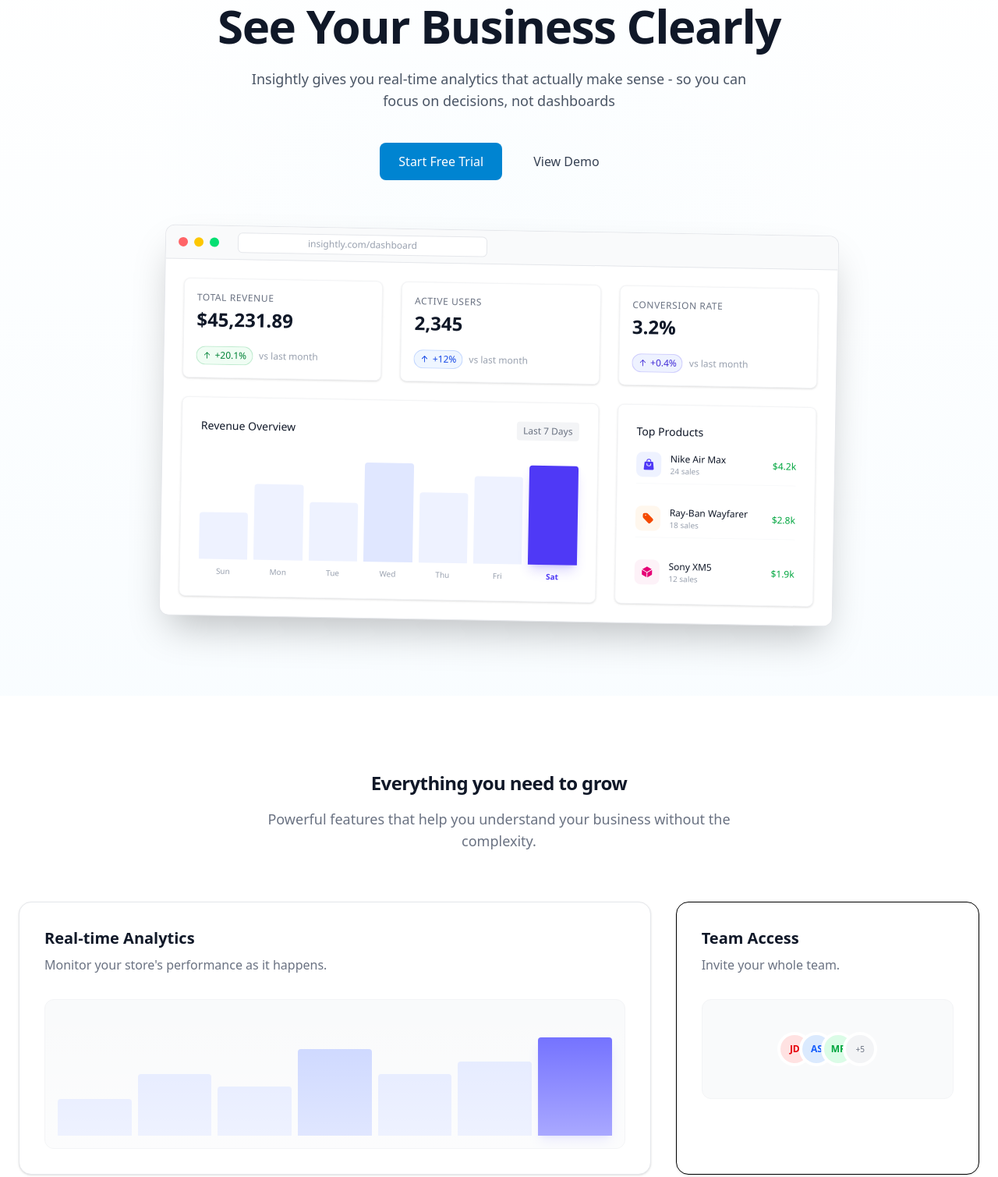
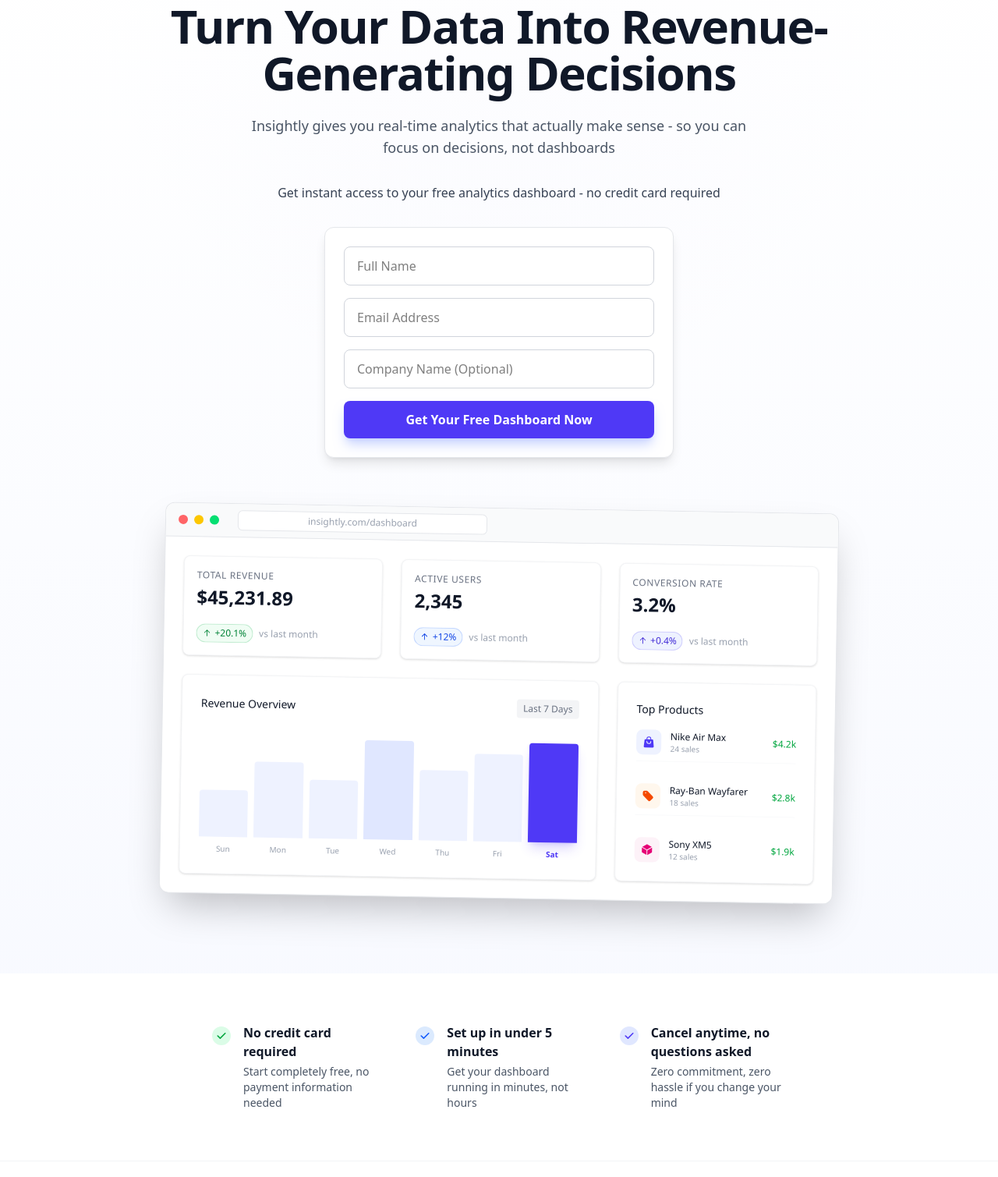
Before and after one commit to Dev-Gus/insightly-landing, a website built with Vite: page index.html in a window 1280 px wide. Shown: the part 166-1675 px from the top of the page at 78% size. Built offline with nearby package versions, Linux system fonts and the light colour scheme.

Commit message:
feat: add lead capture form and objection handling section

```diff
--- a/index.html
+++ b/index.html
@@ -12,7 +12,7 @@
       <nav
         class="max-w-7xl mx-auto px-4 py-4 flex items-center justify-between"
       >
-        <a href="/" class="text-xl font-semibold text-sky-600">Insightly</a>
+        <a href="/" class="text-xl font-semibold text-indigo-600">Insightly</a>
 
         <ul class="hidden md:flex gap-8 text-gray-600 font-medium">
           <li>
@@ -35,8 +35,8 @@
         <div class="flex items-center gap-4">
           <a
             href="#"
-            class="hidden md:inline-block bg-sky-600 text-white px-4 py-2 rounded-lg font-medium hover:bg-sky-700 transition-colors"
-            >Start Free Trial</a
+            class="hidden md:inline-block bg-indigo-600 text-white px-4 py-2 rounded-lg font-medium hover:bg-indigo-700 transition-colors"
+            >Get Free Dashboard</a
           >
 
           <button
@@ -54,7 +54,7 @@
 
       <div
         id="mobile-menu"
-        class="mobile-menu w-full bg-white border-b border-gray-200 px-4 md:hidden max-h-0 overflow-hidden transition-all duration-700 ease-in-out"
+        class="mobile-menu w-full bg-white border-b border-gray-200 px-4 md:hidden max-h-0 overflow-hidden transition-all duration-600 ease-in-out"
       >
         <ul
           class="flex flex-col gap-4 py-4 transition-all duration-500 ease-in-out"
@@ -82,9 +82,9 @@
           </li>
           <li>
             <a
-              class="block bg-sky-600 text-white px-4 py-2 rounded-lg font-medium text-center hover:bg-sky-700 transition-colors"
+              class="block bg-indigo-600 text-white px-4 py-2 rounded-lg font-medium text-center hover:bg-indigo-700 transition-colors"
               href="#"
-              >Start Free Trial</a
+              >Get Free Dashboard</a
             >
           </li>
         </ul>
@@ -92,16 +92,16 @@
     </header>
 
     <main>
-      <section class="hero py-24 bg-gradient-to-b from-white to-sky-50/40">
+      <section class="hero py-24 bg-gradient-to-b from-white to-indigo-50/40">
         <div
-          class="absolute inset-0 -z-10 bg-[radial-gradient(ellipse_at_top,rgba(56,189,248,0.15),transparent_60%)]"
+          class="absolute inset-0 -z-10 bg-[radial-gradient(ellipse_at_top,rgba(79,70,229,0.15),transparent_60%)]"
         ></div>
         <div class="max-w-4xl mx-auto px-4 text-center">
           <!-- Headline -->
           <h1
             class="text-4xl md:text-6xl font-semibold tracking-tight text-gray-900"
           >
-            See Your Business Clearly
+            Turn Your Data Into Revenue-Generating Decisions
           </h1>
 
           <!-- Supporting Text -->
@@ -110,21 +110,56 @@
             so you can focus on decisions, not dashboards
           </p>
 
-          <!-- CTA group -->
-          <div
-            class="mt-10 flex flex-col sm:flex-row items-center justify-center gap-4"
+          <!-- Lead Magnet Description -->
+          <p class="mt-8 text-base text-gray-700 font-medium">
+            Get instant access to your free analytics dashboard - no credit card required
+          </p>
+
+          <!-- Lead Capture Form -->
+          <form
+            class="mt-8 max-w-md mx-auto bg-white rounded-xl border border-gray-200 shadow-lg p-6"
           >
-            <a
-              href="#"
-              class="bg-sky-600 text-white px-6 py-3 rounded-lg font-medium hover:bg-sky-700 transition-colors"
-              >Start Free Trial</a
-            >
-            <a
-              href="#"
-              class="px-6 py-3 rounded-lg font-medium text-gray-700 hover:text-gray-900 transition-colors"
-              >View Demo</a
-            >
-          </div>
+            <div class="space-y-4">
+              <div>
+                <label for="name" class="sr-only">Full Name</label>
+                <input
+                  type="text"
+                  id="name"
+                  name="name"
+                  placeholder="Full Name"
+                  required
+                  class="w-full px-4 py-3 border border-gray-300 rounded-lg focus:ring-2 focus:ring-indigo-500 focus:border-indigo-500 outline-none transition-colors"
+                />
+              </div>
+              <div>
+                <label for="email" class="sr-only">Email Address</label>
+                <input
+                  type="email"
+                  id="email"
+                  name="email"
+                  placeholder="Email Address"
+                  required
+                  class="w-full px-4 py-3 border border-gray-300 rounded-lg focus:ring-2 focus:ring-indigo-500 focus:border-indigo-500 outline-none transition-colors"
+                />
+              </div>
+              <div>
+                <label for="company" class="sr-only">Company Name (Optional)</label>
+                <input
+                  type="text"
+                  id="company"
+                  name="company"
+                  placeholder="Company Name (Optional)"
+                  class="w-full px-4 py-3 border border-gray-300 rounded-lg focus:ring-2 focus:ring-indigo-500 focus:border-indigo-500 outline-none transition-colors"
+                />
+              </div>
+              <button
+                type="submit"
+                class="w-full bg-indigo-600 text-white px-6 py-3 rounded-lg font-semibold hover:bg-indigo-700 transition-colors shadow-lg shadow-indigo-200"
+              >
+                Get Your Free Dashboard Now
+              </button>
+            </div>
+          </form>
 
           <div
             class="mt-16 bg-white border border-gray-200 rounded-xl shadow-2xl overflow-hidden transform rotate-1 hover:rotate-0 transition-transform duration-500"
@@ -464,6 +499,91 @@
         </div>
       </section>
 
+      <!-- Objection Handling Section -->
+      <section class="py-16 bg-white border-b border-gray-100">
+        <div class="max-w-3xl mx-auto px-4">
+          <div class="flex flex-col md:flex-row items-center justify-center gap-8 md:gap-12">
+            <!-- Bullet 1: Most Common Objection -->
+            <div class="flex items-start gap-4 flex-1">
+              <div class="flex-shrink-0 w-6 h-6 rounded-full bg-green-100 flex items-center justify-center mt-1">
+                <svg
+                  xmlns="http://www.w3.org/2000/svg"
+                  viewBox="0 0 20 20"
+                  fill="currentColor"
+                  class="w-4 h-4 text-green-600"
+                >
+                  <path
+                    fill-rule="evenodd"
+                    d="M16.707 5.293a1 1 0 010 1.414l-8 8a1 1 0 01-1.414 0l-4-4a1 1 0 011.414-1.414L8 12.586l7.293-7.293a1 1 0 011.414 0z"
+                    clip-rule="evenodd"
+                  />
+                </svg>
+              </div>
+              <div>
+                <p class="text-base font-semibold text-gray-900">
+                  No credit card required
+                </p>
+                <p class="text-sm text-gray-600 mt-1">
+                  Start completely free, no payment information needed
+                </p>
+              </div>
+            </div>
+
+            <!-- Bullet 2: Second Most Common Objection -->
+            <div class="flex items-start gap-4 flex-1">
+              <div class="flex-shrink-0 w-6 h-6 rounded-full bg-blue-100 flex items-center justify-center mt-1">
+                <svg
+                  xmlns="http://www.w3.org/2000/svg"
+                  viewBox="0 0 20 20"
+                  fill="currentColor"
+                  class="w-4 h-4 text-blue-600"
+                >
+                  <path
+                    fill-rule="evenodd"
+                    d="M16.707 5.293a1 1 0 010 1.414l-8 8a1 1 0 01-1.414 0l-4-4a1 1 0 011.414-1.414L8 12.586l7.293-7.293a1 1 0 011.414 0z"
+                    clip-rule="evenodd"
+                  />
+                </svg>
+              </div>
+              <div>
+                <p class="text-base font-semibold text-gray-900">
+                  Set up in under 5 minutes
+                </p>
+                <p class="text-sm text-gray-600 mt-1">
+                  Get your dashboard running in minutes, not hours
+                </p>
+              </div>
+            </div>
+
+            <!-- Bullet 3: Third Most Common Objection -->
+            <div class="flex items-start gap-4 flex-1">
+              <div class="flex-shrink-0 w-6 h-6 rounded-full bg-indigo-100 flex items-center justify-center mt-1">
+                <svg
+                  xmlns="http://www.w3.org/2000/svg"
+                  viewBox="0 0 20 20"
+                  fill="currentColor"
+                  class="w-4 h-4 text-indigo-600"
+                >
+                  <path
+                    fill-rule="evenodd"
+                    d="M16.707 5.293a1 1 0 010 1.414l-8 8a1 1 0 01-1.414 0l-4-4a1 1 0 011.414-1.414L8 12.586l7.293-7.293a1 1 0 011.414 0z"
+                    clip-rule="evenodd"
+                  />
+                </svg>
+              </div>
+              <div>
+                <p class="text-base font-semibold text-gray-900">
+                  Cancel anytime, no questions asked
+                </p>
+                <p class="text-sm text-gray-600 mt-1">
+                  Zero commitment, zero hassle if you change your mind
+                </p>
+              </div>
+            </div>
+          </div>
+        </div>
+      </section>
+
       <section id="features" class="py-24 bg-white">
         <!-- Section Heading -->
         <div class="text-center max-w-2xl mx-auto mb-16">
```
